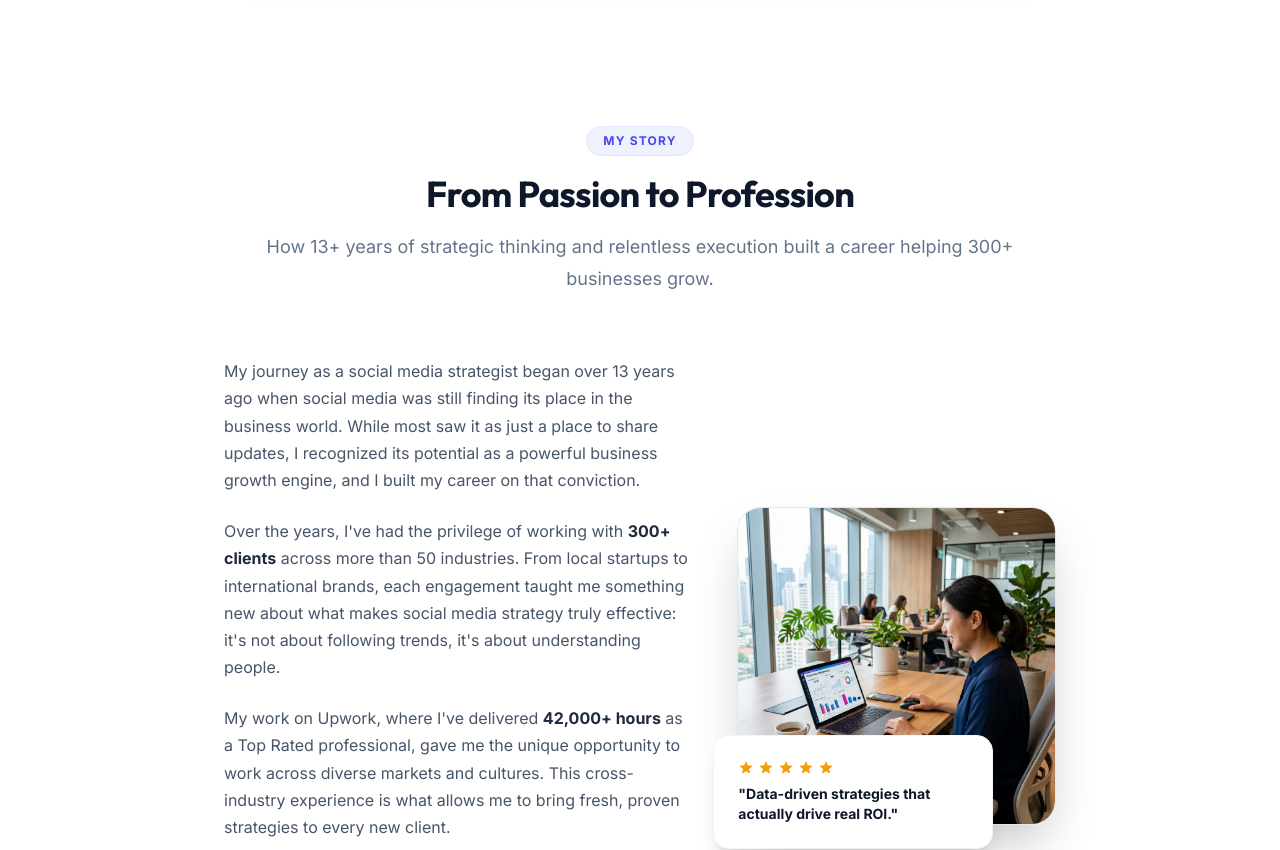
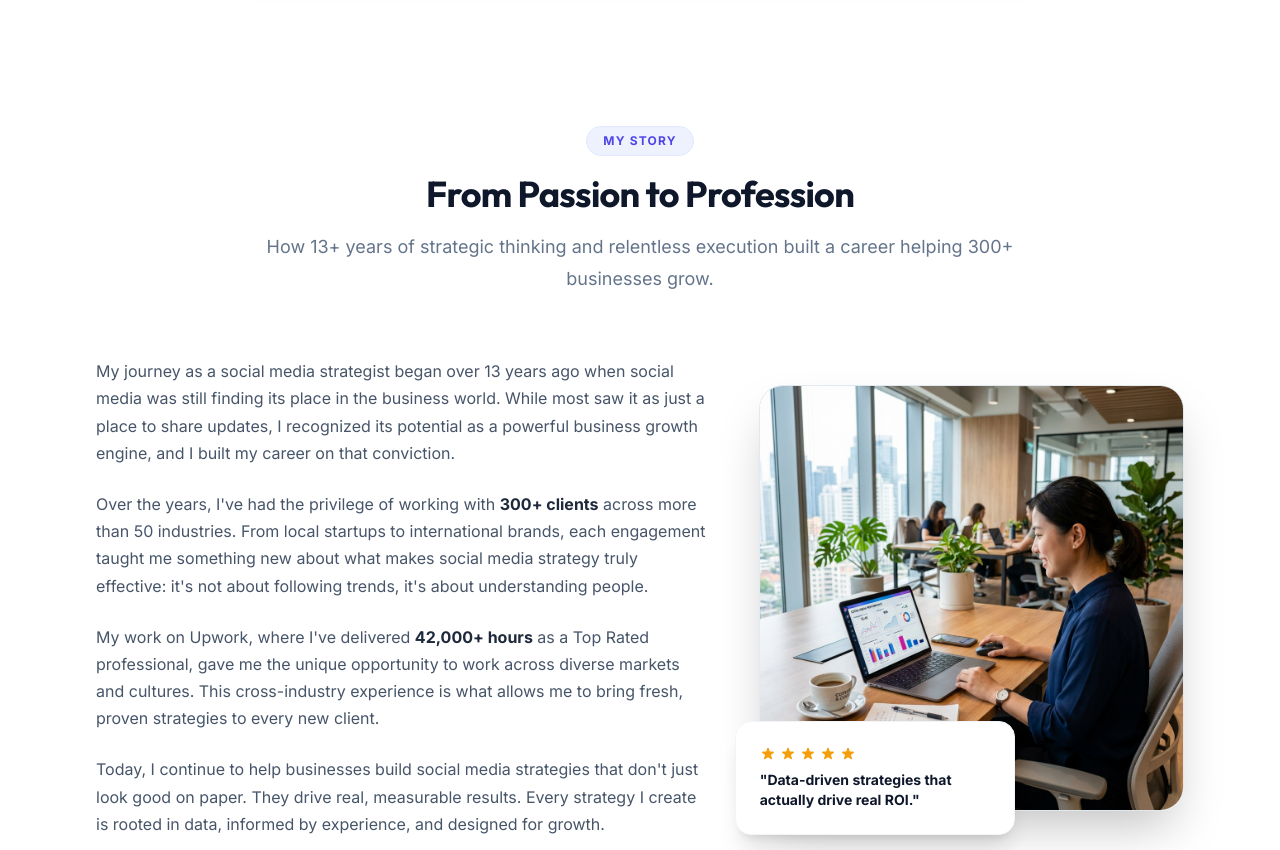
Before and after one commit to farad-alam/Social-Media-Strategist, a Next.js app: page /about in a window 1280 px wide. Shown: the part 860-1710 px from the top of the page. Built offline with nearby package versions, Linux system fonts and the light colour scheme.

Commit message:
style: Increase My Story section width so image is larger

```diff
--- a/app/about/page.tsx
+++ b/app/about/page.tsx
@@ -162,7 +162,7 @@
 
       {/* Story */}
       <section className="section-padding">
-        <div className="max-w-4xl mx-auto px-4 sm:px-6 lg:px-8">
+        <div className="max-w-6xl mx-auto px-4 sm:px-6 lg:px-8">
           <ScrollReveal>
             <SectionHeading
               badge="My Story"
```
